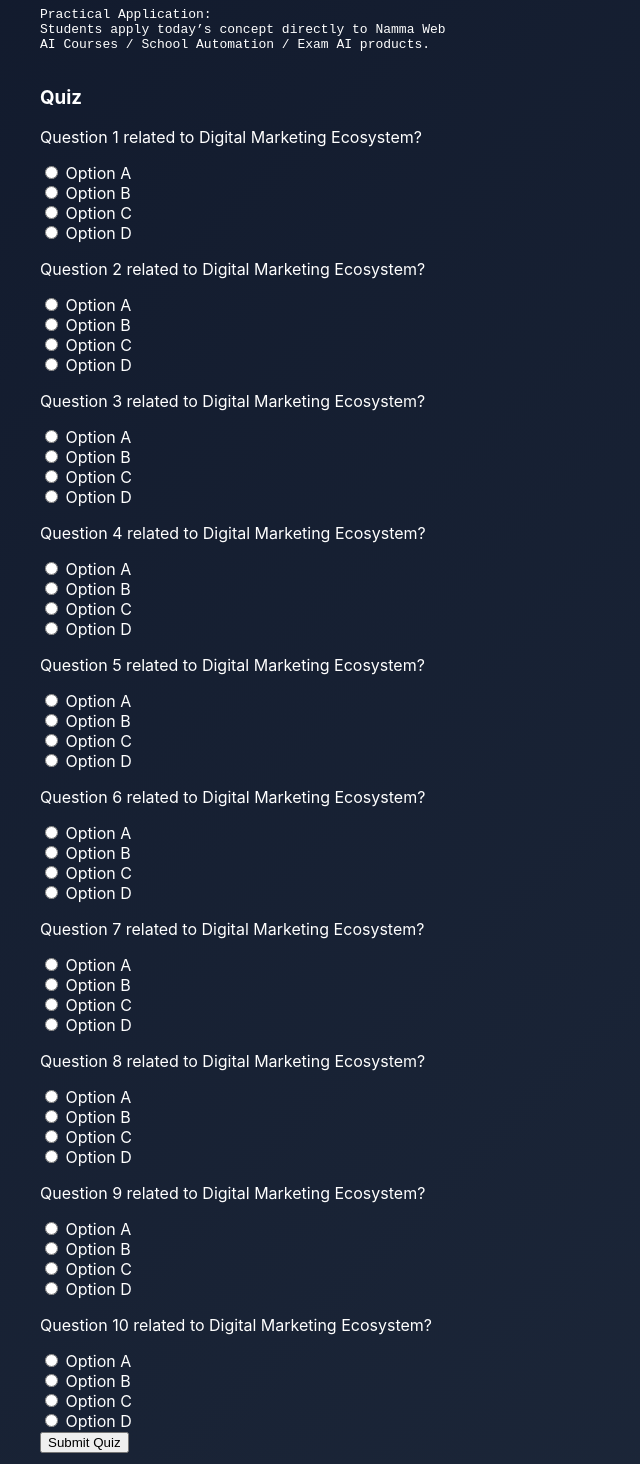
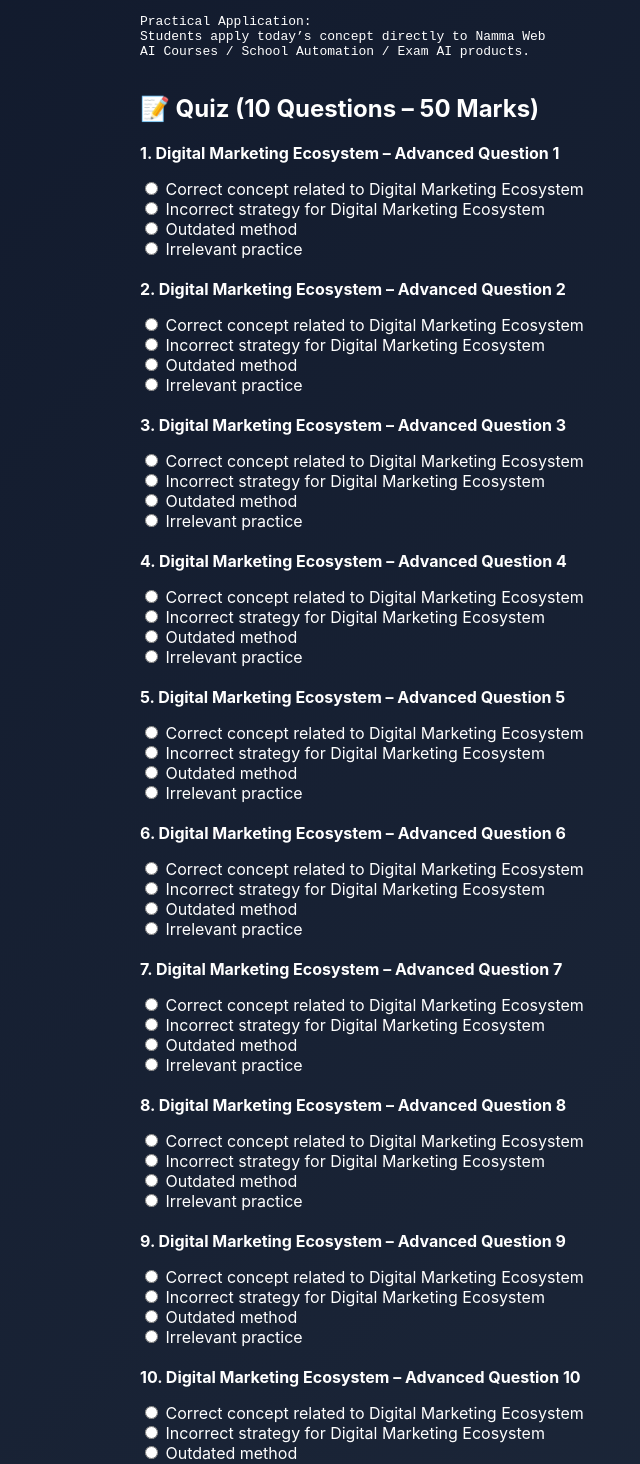
Before and after one commit to nammaweb/nammaweblmsdigital-marketing, a Next.js app: page /lesson in a window 1280 px wide. Shown: the part 801-2265 px from the top of the page, without its empty margins (0-640 px from the left). Built offline with nearby package versions, Linux system fonts and the light colour scheme; no server answers; the database is empty.

Commit message:
Update page.js

```diff
--- a/app/lesson/page.js
+++ b/app/lesson/page.js
@@ -1,9 +1,10 @@
 "use client";
-import { dailyQuestions } from "../../data/questions";
+
 import { useEffect, useState } from "react";
 import { db } from "../../lib/firebase";
 import { doc, getDoc, updateDoc } from "firebase/firestore";
 import { syllabus } from "../../data/syllabus";
+import { dailyQuestions } from "../../data/questions";
 
 export default function Lesson() {
 
@@ -14,6 +15,7 @@ export default function Lesson() {
   const [score, setScore] = useState(null);
 
   useEffect(() => {
+
     const params = new URLSearchParams(window.location.search);
     const d = Number(params.get("day")) || 1;
     setDay(d);
@@ -21,36 +23,52 @@ export default function Lesson() {
     const studentName = localStorage.getItem("studentName");
     setName(studentName);
 
-    const fetch = async () => {
+    const fetchData = async () => {
       const snap = await getDoc(doc(db, "students", studentName));
-      if (snap.exists()) setCurrentDay(snap.data().currentDay);
+      if (snap.exists()) {
+        setCurrentDay(snap.data().currentDay);
+      }
     };
 
-    fetch();
+    fetchData();
+
   }, []);
 
   const lesson = syllabus[day];
+  const questions = dailyQuestions[day];
+
+  if (!lesson) return <h1>Lesson not found</h1>;
+  if (day > currentDay) return <h1>🔒 Lesson Locked</h1>;
+
+  const handleSelect = (qIndex, optionIndex) => {
+    setAnswers({
+      ...answers,
+      [qIndex]: optionIndex
+    });
+  };
 
   const submitQuiz = async () => {
 
-    let calculated = 0;
+    let calculatedScore = 0;
 
-    lesson.quiz.forEach((q, i) => {
-      if (answers[i] === q.correct) calculated += 5;
+    questions.forEach((q, index) => {
+      if (answers[index] === q.correct) {
+        calculatedScore += 5;
+      }
     });
 
-    setScore(calculated);
+    setScore(calculatedScore);
 
-    if (calculated >= 40 && day === currentDay) {
+    if (calculatedScore >= 40 && day === currentDay) {
 
       const snap = await getDoc(doc(db, "students", name));
       const data = snap.data();
 
       await updateDoc(doc(db, "students", name), {
         currentDay: currentDay + 1,
-        totalScore: (data.totalScore || 0) + calculated,
+        totalScore: (data.totalScore || 0) + calculatedScore,
         totalCompletedLessons: (data.totalCompletedLessons || 0) + 1,
-        rankPoints: (data.rankPoints || 0) + calculated
+        rankPoints: (data.rankPoints || 0) + calculatedScore
       });
 
       alert("Next lesson unlocked!");
@@ -59,37 +77,56 @@ export default function Lesson() {
     }
   };
 
-  if (!lesson) return <h1>Lesson not found</h1>;
-  if (day > currentDay) return <h1>🔒 Locked</h1>;
+  return (
+    <div style={{ padding: "40px", maxWidth: "1000px", margin: "auto" }}>
 
-  return (
-    <div style={{ padding: "40px" }}>
       <h1>Day {day}: {lesson.title}</h1>
 
-      <iframe width="100%" height="350" src={lesson.video} />
+      <iframe
+        width="100%"
+        height="350"
+        src={lesson.video}
+        allowFullScreen
+      />
 
-      <pre>{lesson.notes}</pre>
+      <pre style={{ whiteSpace: "pre-wrap", marginTop: "20px" }}>
+        {lesson.notes}
+      </pre>
 
-      <h3>Quiz</h3>
+      <h2>📝 Quiz (10 Questions – 50 Marks)</h2>
 
-      {lesson.quiz.map((q, i) => (
-        <div key={i}>
-          <p>{q.question}</p>
-          {q.options.map((opt, j) => (
-            <div key={j}>
+      {questions.map((q, index) => (
+        <div key={index} style={{ marginBottom: "20px" }}>
+          <p><strong>{index + 1}. {q.question}</strong></p>
+
+          {q.options.map((option, i) => (
+            <div key={i}>
               <input
                 type="radio"
-                name={`q${i}`}
-                onChange={() => setAnswers({ ...answers, [i]: j })}
-              /> {opt}
+                name={`q${index}`}
+                onChange={() => handleSelect(index, i)}
+              />
+              {" "}
+              {option}
             </div>
           ))}
         </div>
       ))}
 
-      <button onClick={submitQuiz}>Submit Quiz</button>
+      <button onClick={submitQuiz} style={{
+        padding: "10px 20px",
+        background: "#22c55e",
+        color: "white",
+        border: "none",
+        borderRadius: "6px"
+      }}>
+        Submit Quiz
+      </button>
 
-      {score && <h3>Score: {score}/50</h3>}
+      {score !== null && (
+        <h3>Your Score: {score}/50</h3>
+      )}
+
     </div>
   );
 }
```
